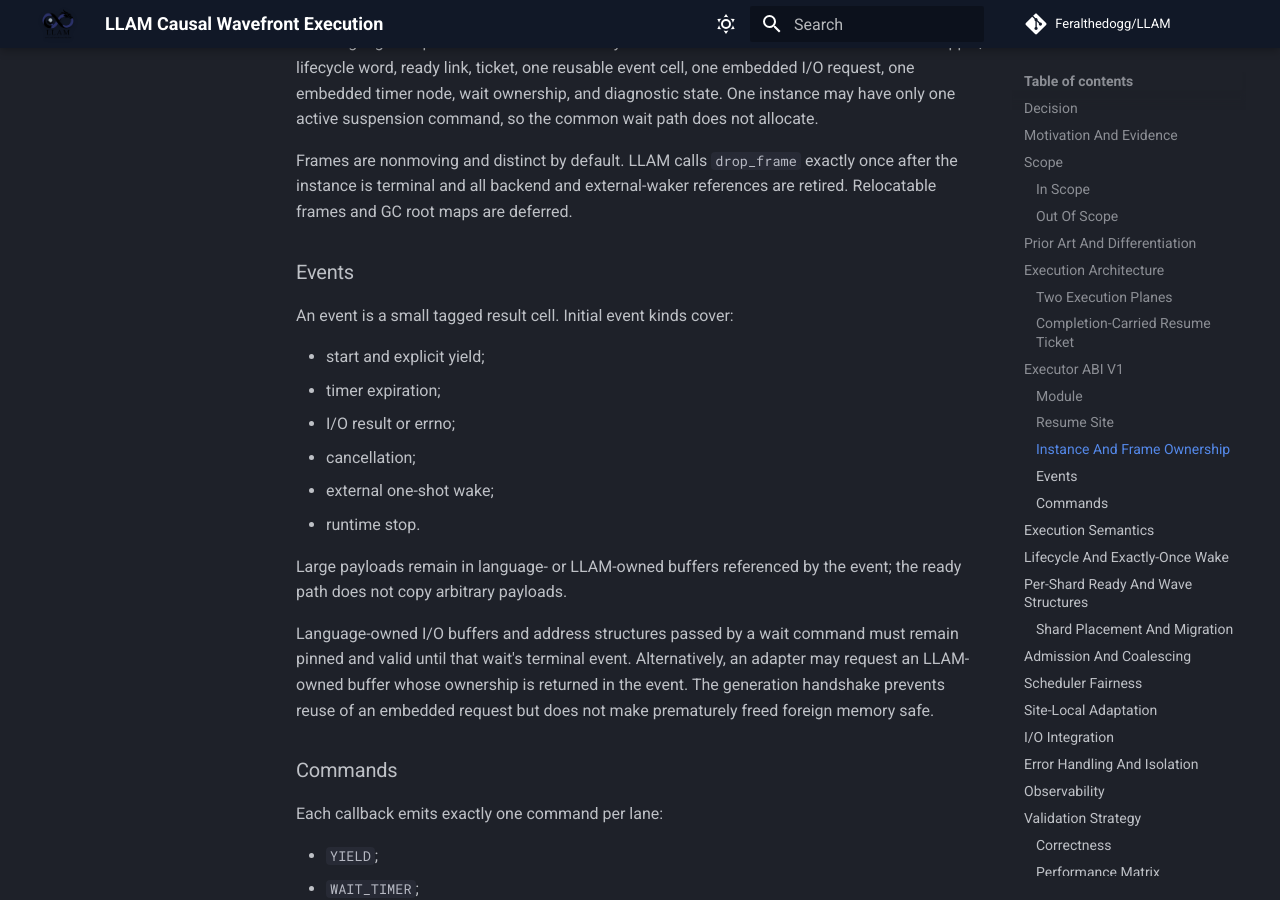
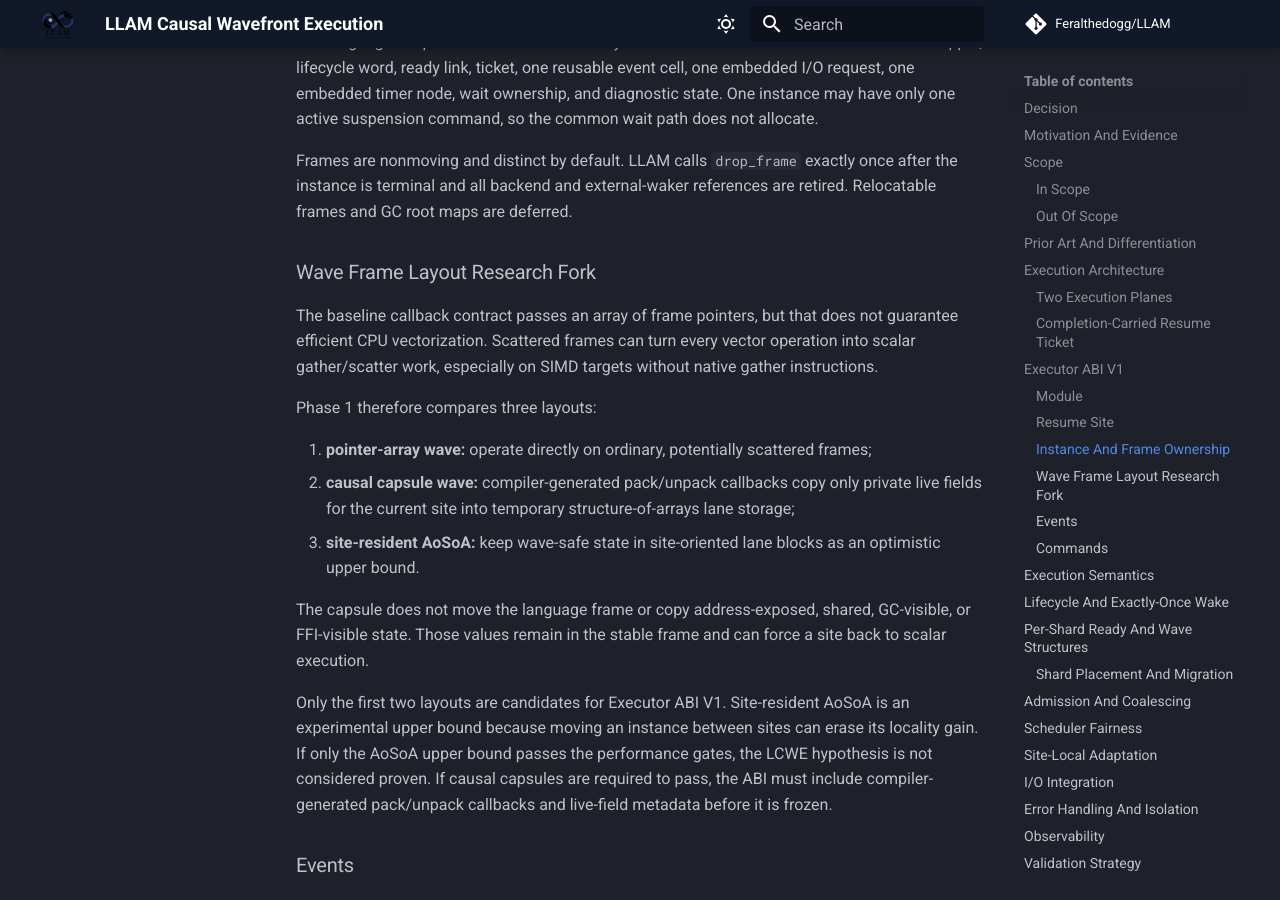
Before and after one commit to Feralthedogg/LLAM, an MkDocs documentation site: the page built from docs/superpowers/specs/2026-07-26-llam-causal-wavefront-execution-design.md, in a window 1280 px wide and 900 px high, scrolled down 6035 px. Built offline with MkDocs 1.6.1 and Material for MkDocs 9.7.7, drawn with Linux system fonts in a browser that asks for light colours; comment, search, counter and statistics services are not loaded; some of the changed text lies outside the part shown.

Commit message:
docs: add LCWE frame layout research fork

```diff
--- a/docs/superpowers/specs/2026-07-26-llam-causal-wavefront-execution-design.md
+++ b/docs/superpowers/specs/2026-07-26-llam-causal-wavefront-execution-design.md
@@ -270,6 +270,34 @@ the common wait path does not allocate.
 Frames are nonmoving and distinct by default. LLAM calls `drop_frame` exactly
 once after the instance is terminal and all backend and external-waker
 references are retired. Relocatable frames and GC root maps are deferred.
+
+### Wave Frame Layout Research Fork
+
+The baseline callback contract passes an array of frame pointers, but that does
+not guarantee efficient CPU vectorization. Scattered frames can turn every
+vector operation into scalar gather/scatter work, especially on SIMD targets
+without native gather instructions.
+
+Phase 1 therefore compares three layouts:
+
+1. **pointer-array wave:** operate directly on ordinary, potentially scattered
+   frames;
+2. **causal capsule wave:** compiler-generated pack/unpack callbacks copy only
+   private live fields for the current site into temporary structure-of-arrays
+   lane storage;
+3. **site-resident AoSoA:** keep wave-safe state in site-oriented lane blocks as
+   an optimistic upper bound.
+
+The capsule does not move the language frame or copy address-exposed, shared,
+GC-visible, or FFI-visible state. Those values remain in the stable frame and
+can force a site back to scalar execution.
+
+Only the first two layouts are candidates for Executor ABI V1. Site-resident
+AoSoA is an experimental upper bound because moving an instance between sites
+can erase its locality gain. If only the AoSoA upper bound passes the
+performance gates, the LCWE hypothesis is not considered proven. If causal
+capsules are required to pass, the ABI must include compiler-generated
+pack/unpack callbacks and live-field metadata before it is frozen.
 
 ### Events
 
@@ -613,7 +641,8 @@ latency guardrails require wave mode to remain disabled in realistic load.
 ## Research Phases
 
 1. **Cost-model harness:** model resume tickets and measure scalar dispatch,
-   scalar cohort, and hand-written wave callbacks without public ABI changes.
+   scalar cohort, pointer-array wave, causal-capsule wave including pack/unpack,
+   and site-resident AoSoA upper-bound callbacks without public ABI changes.
 2. **Scalar Executor ABI:** prove lifecycle, module ownership, command
    validation, cancellation, and external wake semantics.
 3. **Completion target:** add the generic internal task-or-ticket target and
```
